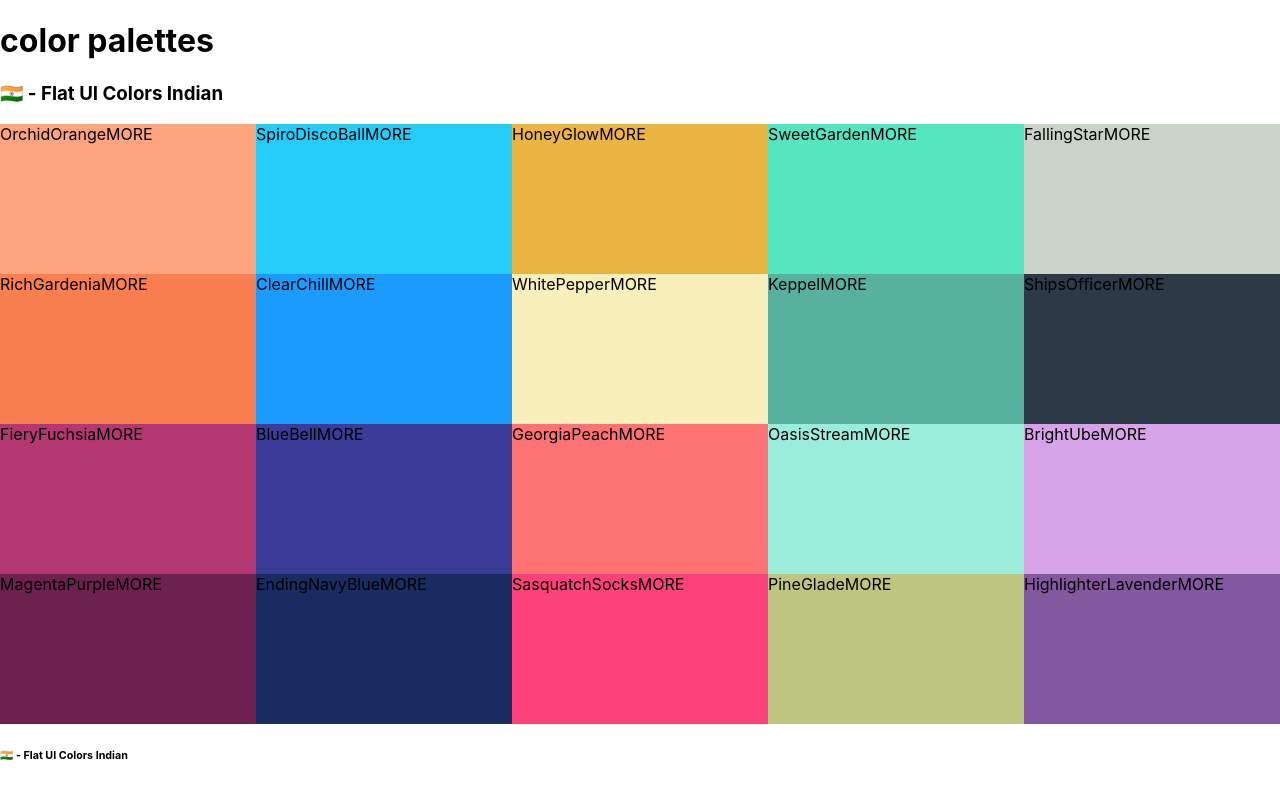
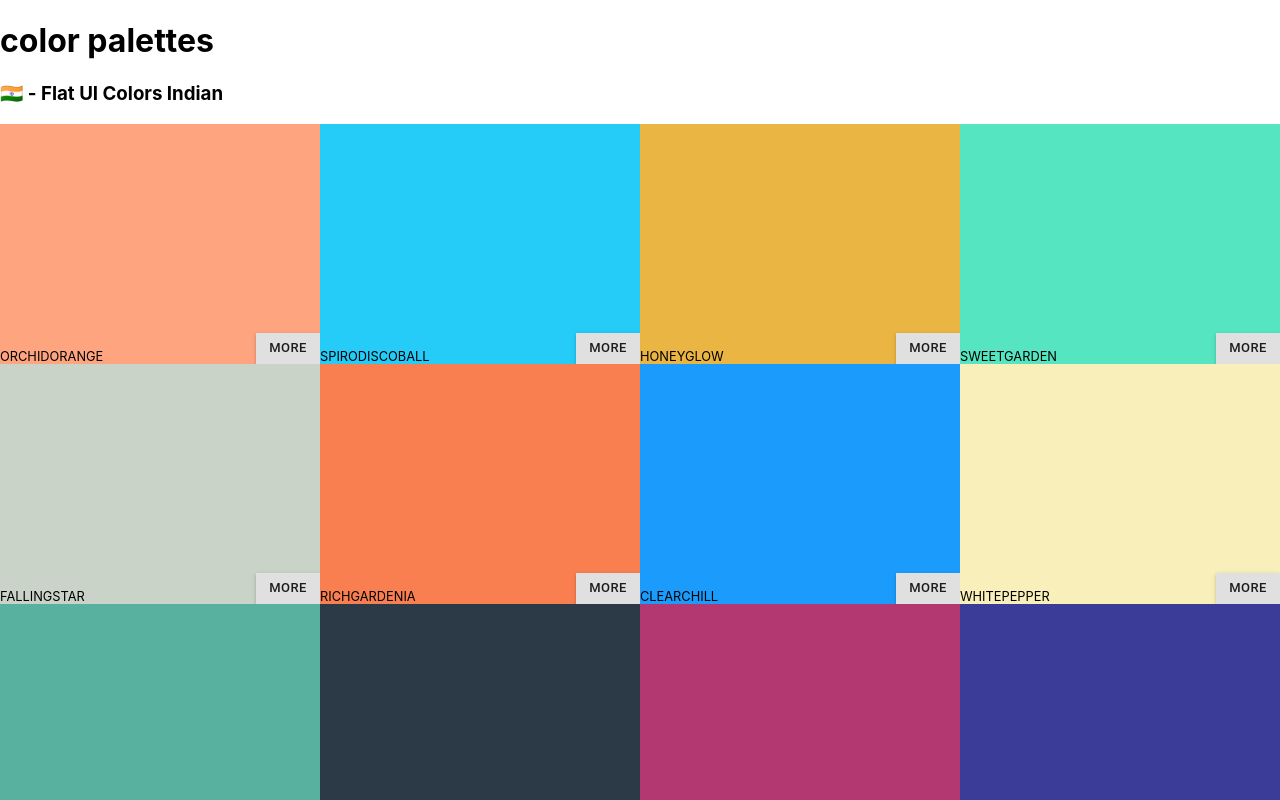
Before and after one commit to ahmady016/color-palettes, a React (Create React App) app: page / in a window 1280 px wide. Shown: the top 800 px of the page. Built offline with nearby package versions, Linux system fonts and the light colour scheme.

Commit message:
styling ColorBox

```diff
--- a/src/palettes/Palette.js
+++ b/src/palettes/Palette.js
@@ -1,5 +1,6 @@
 import React from 'react'
 import styled from 'styled-components'
+import Button from '@material-ui/core/Button'
 
 const PaletteWrapper = styled.div`
   height: 100%;
@@ -9,18 +10,51 @@ const PaletteColors = styled.div`
   display: flex;
   flex-wrap: wrap;
 `
+const ColorBoxInnerWrapper = styled.div`
+  position: absolute;
+  width: 100%;
+  height: 100%;
+  display: flex;
+  font-size: 0.8rem;
+`
+const ColorBoxContent = styled(ColorBoxInnerWrapper)`
+  justify-content: space-between;
+  align-items: flex-end;
+`
+const ColorName = styled.div`
+  text-transform: uppercase;
+`
+const ButtonMore = styled(Button)`
+  border-radius: 0 !important;
+`
+const ColorBoxCopyWrapper = styled(ColorBoxInnerWrapper)`
+  flex-basis: 40%;
+  justify-content: center;
+  align-items: center;
+  opacity: 0;
+`
 const ColorBoxWrapper = styled.div`
+  position: relative;
   cursor: pointer;
   background-color: ${({ color }) => color};
-  height: 25%;
-  flex-basis: 20%;
+  flex-basis: 25%;
+  height: 40%;
+  &:hover ${ColorBoxCopyWrapper} {
+    opacity: 1;
+    transition: opacity 0.5s ease-out;
+  }
 `
 
 function ColorBox ({ name, color }) {
   return (
     <ColorBoxWrapper color={color}>
-      <span>{name}</span>
-      <span>MORE</span>
+      <ColorBoxContent>
+        <ColorName>{name}</ColorName>
+        <ButtonMore size='small' variant='contained'>MORE</ButtonMore>
+      </ColorBoxContent>
+      <ColorBoxCopyWrapper>
+        <Button variant='contained'>COPY</Button>
+      </ColorBoxCopyWrapper>
     </ColorBoxWrapper>
   )
 }
```
